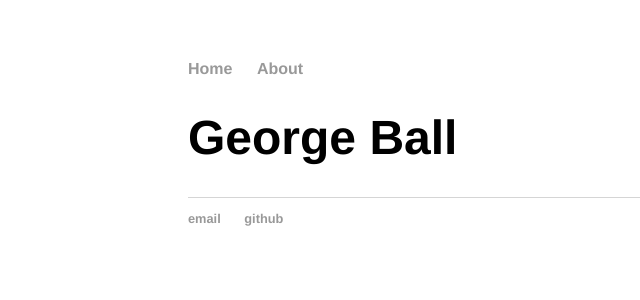
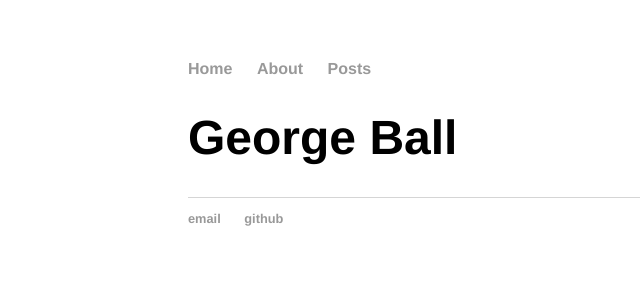
Before and after one commit to georgeball95/georgeball95.github.io, a Jekyll site: the page built from index.html, in a window 1280 px wide. Shown: the top 300 px of the page, without its empty margins (4-644 px from the left). Built offline with Jekyll 4.4.1, drawn with Linux system fonts in a browser that asks for light colours.

Commit message:
Update default.html

```diff
--- a/_layouts/default.html
+++ b/_layouts/default.html
@@ -10,6 +10,7 @@
 	    		<ul>
 	        		<li><a href="/">Home</a></li>
 		        	<li><a href="/about">About</a></li>
+				<li><a href="/posts">Posts</a></li>
 	    		</ul>
 			</nav>
 			<div class="container">
```
